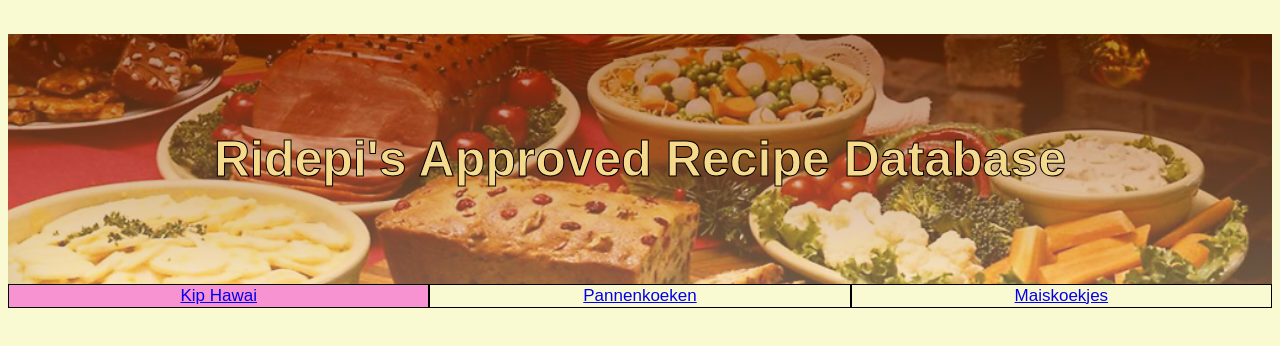
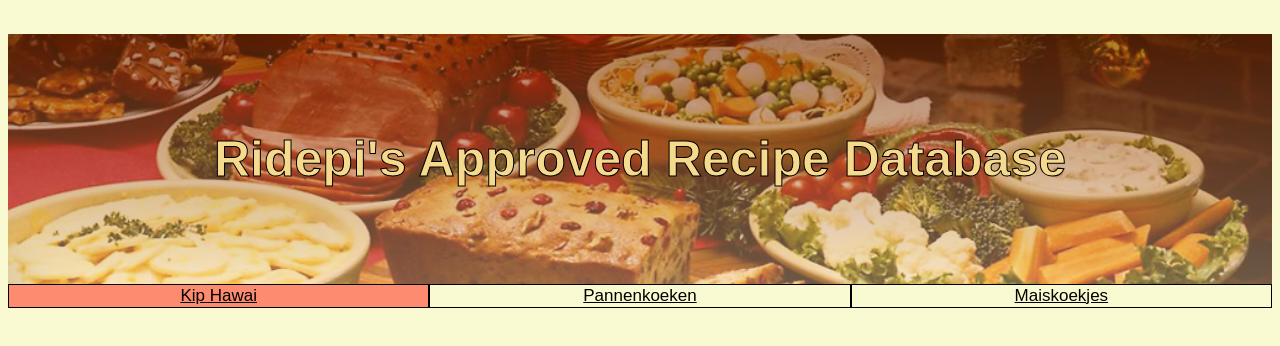
Before and after one commit to Ridepi/odin-recipes, a plain HTML site: page index.html in a window 1280 px wide. In both pictures the pointer is over the button "Kip Hawai". Drawn offline with Linux system fonts and the light colour scheme.

Commit message:
Modify button color

```diff
--- a/style.css
+++ b/style.css
@@ -44,9 +44,10 @@ h2 {
     display: block;
     width: 100%;
     float: left;
+    color: black;
 }
 
 .button:hover {
-    background-color: rgb(248, 147, 209);
+    background-color: rgb(252, 139, 111);
     transition: 0.6s;
 }
```
